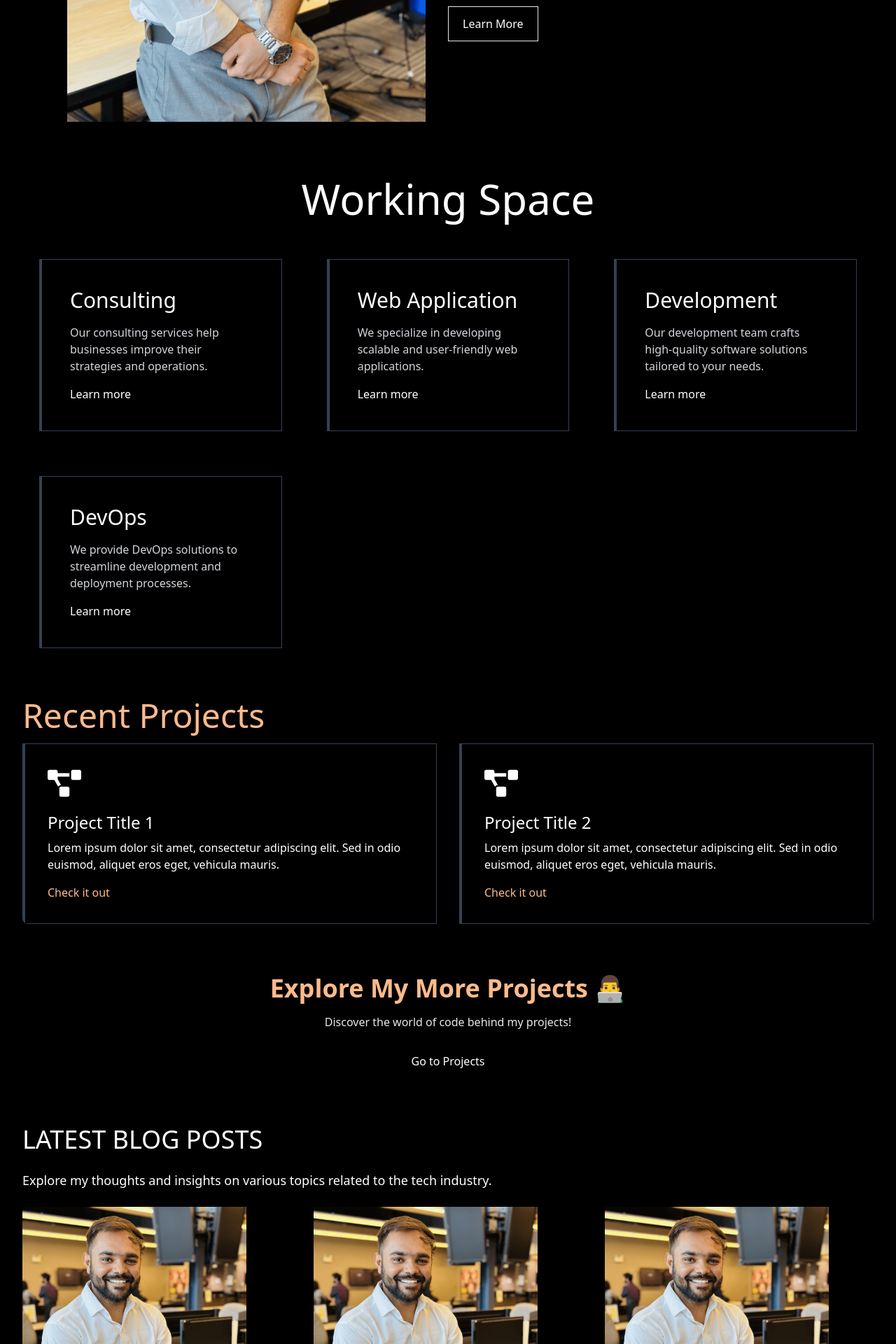
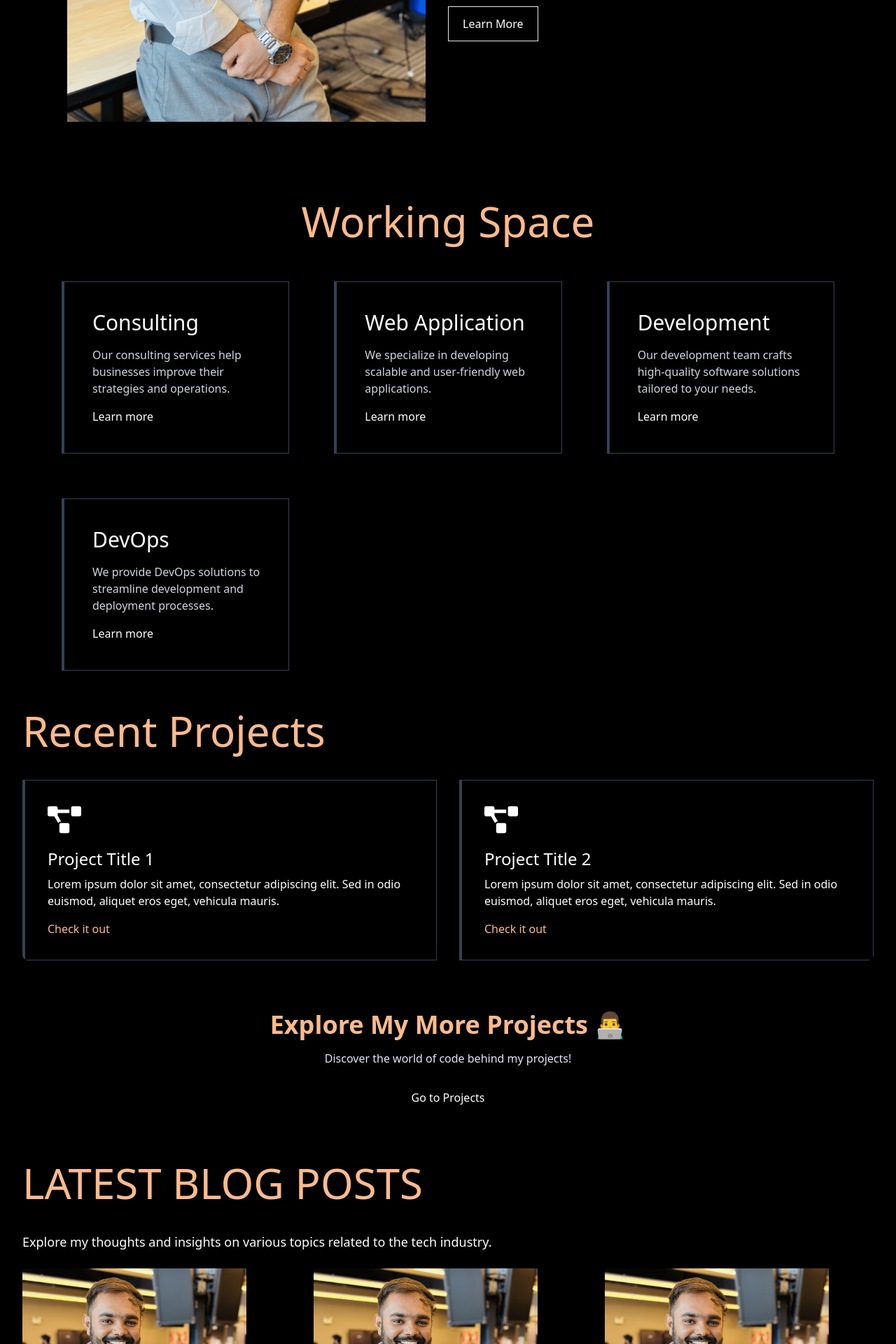
Before and after one commit to jimmyptl-jer/Graywolf-frontend, a React (Vite) app: page / in a window 1280 px wide. Shown: the part 1529-3449 px from the top of the page at 70% size. Built offline with nearby package versions, Linux system fonts and the light colour scheme; a web font is replaced by a local one.

Commit message:
Version2.0

```diff
--- a/src/Components/Blog/LastestBlog.jsx
+++ b/src/Components/Blog/LastestBlog.jsx
@@ -30,7 +30,7 @@ const LatestBlogPosts = () => {
   return (
     <div className='md:m-8'>
       <div className="container mx-auto justify-between shadow-md">
-        <h2 className="text-4xl  mb-6">LATEST BLOG POSTS</h2>
+        <h2 className="text-2xl md:text-4xl lg:text-6xl mb-10 text-orange-300">LATEST BLOG POSTS</h2>
         <p className="text-lg mb-6">
           Explore my thoughts and insights on various topics related to the tech industry.
         </p>
--- a/src/Components/RecentProjects.jsx
+++ b/src/Components/RecentProjects.jsx
@@ -5,7 +5,7 @@ const RecentProjects = () => {
   return (
     <div className="md:m-8 lg:m-8"> {/* Added margin */}
       <div className="container mx-auto shadow-lg rounded-lg overflow-hidden">
-        <h2 className='text-orange-300 text-3xl md:text-4xl lg:text-5xl py-4'>Recent Projects</h2>
+        <h2 className="text-2xl md:text-4xl lg:text-6xl  mb-10 text-orange-300">Recent Projects</h2>
         <div className="grid grid-cols-1 md:grid-cols-2 gap-8">
           <div className="p-6 md:p-8 transform transition duration-300 ease-in-out hover:-translate-y-2 hover:shadow-lg border-l-4 border border-slate-700">
             <FaProjectDiagram className="text-white text-5xl mb-4" />
--- a/src/Components/Tiles.jsx
+++ b/src/Components/Tiles.jsx
@@ -30,8 +30,9 @@ const Tiles = () => {
   ];
 
   return (
-    <div className="container items-center">
-      <h1 className="text-2xl md:text-4xl lg:text-6xl text-center mb-10">Working Space</h1>
+    <div className="md:m-8 lg:m-8">
+      <div className="container">
+        <h1 className="text-2xl md:text-4xl lg:text-6xl text-center mb-10 text-orange-300">Working Space</h1>
         <div className="grid grid-cols-1 md:grid-cols-3 gap-8 m-10">
           {tilesData.map((tile, index) => (
             <div key={index} className="p-4 w-full">
@@ -51,6 +52,7 @@ const Tiles = () => {
           ))}
         </div>
       </div>
+    </div>
   );
 };
 
--- a/src/Pages/Dashboard.jsx
+++ b/src/Pages/Dashboard.jsx
@@ -1,4 +1,3 @@
-import React from 'react';
 import { useNavigate } from 'react-router-dom'
 
 const Dashboard = () => {
--- a/src/Pages/Home.jsx
+++ b/src/Pages/Home.jsx
@@ -1,6 +1,5 @@
 import Hero from "../Components/Hero"
 
-import Experience from "../Components/Experience"
 import CheckOutMyWork from "../Components/CheckWork"
 import AboutMe from "../Components/AboutMe"
 import RecentProjects from "../Components/RecentProjects"
```
Lines whose indentation alone changed are shown as unchanged.
